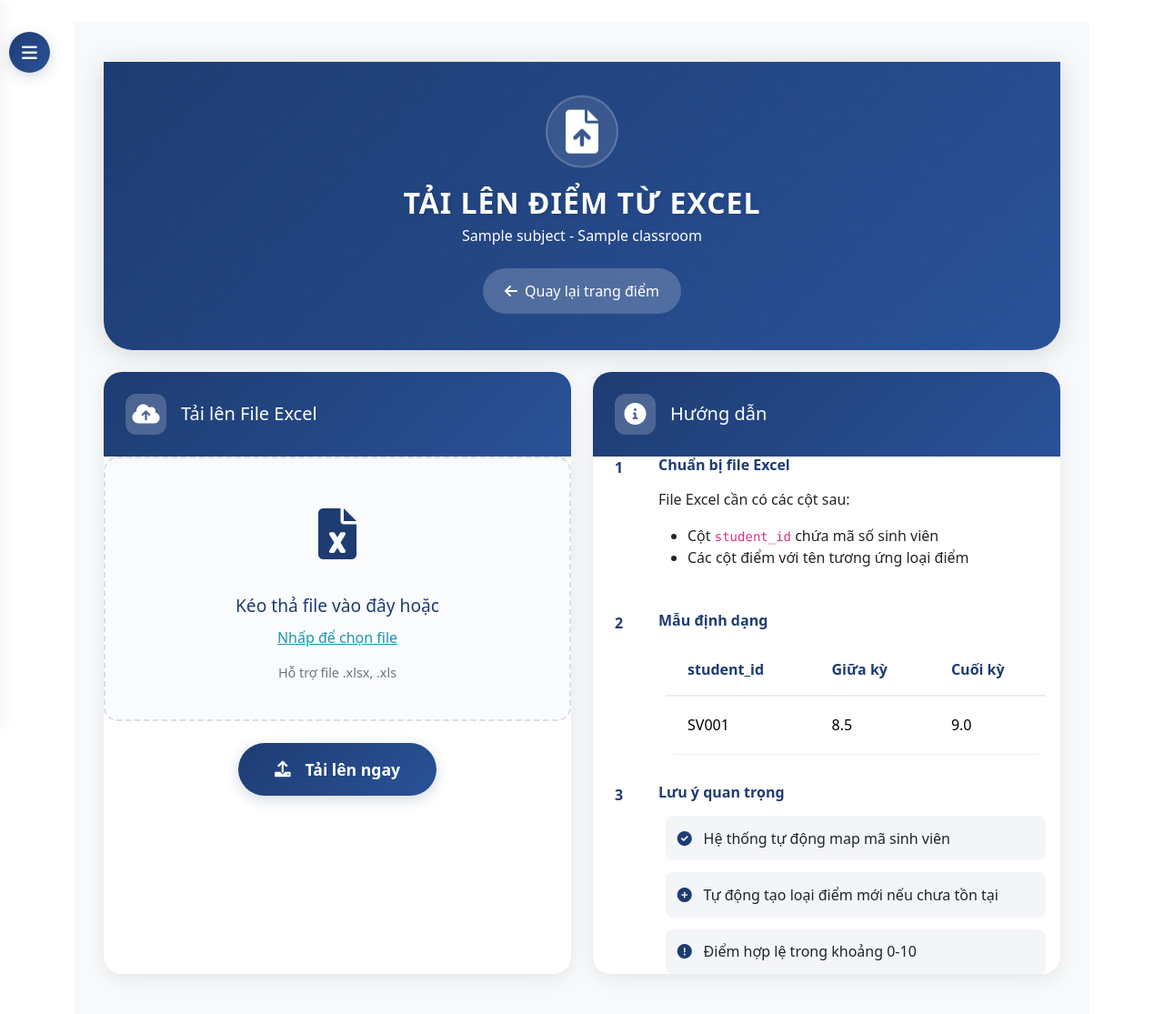
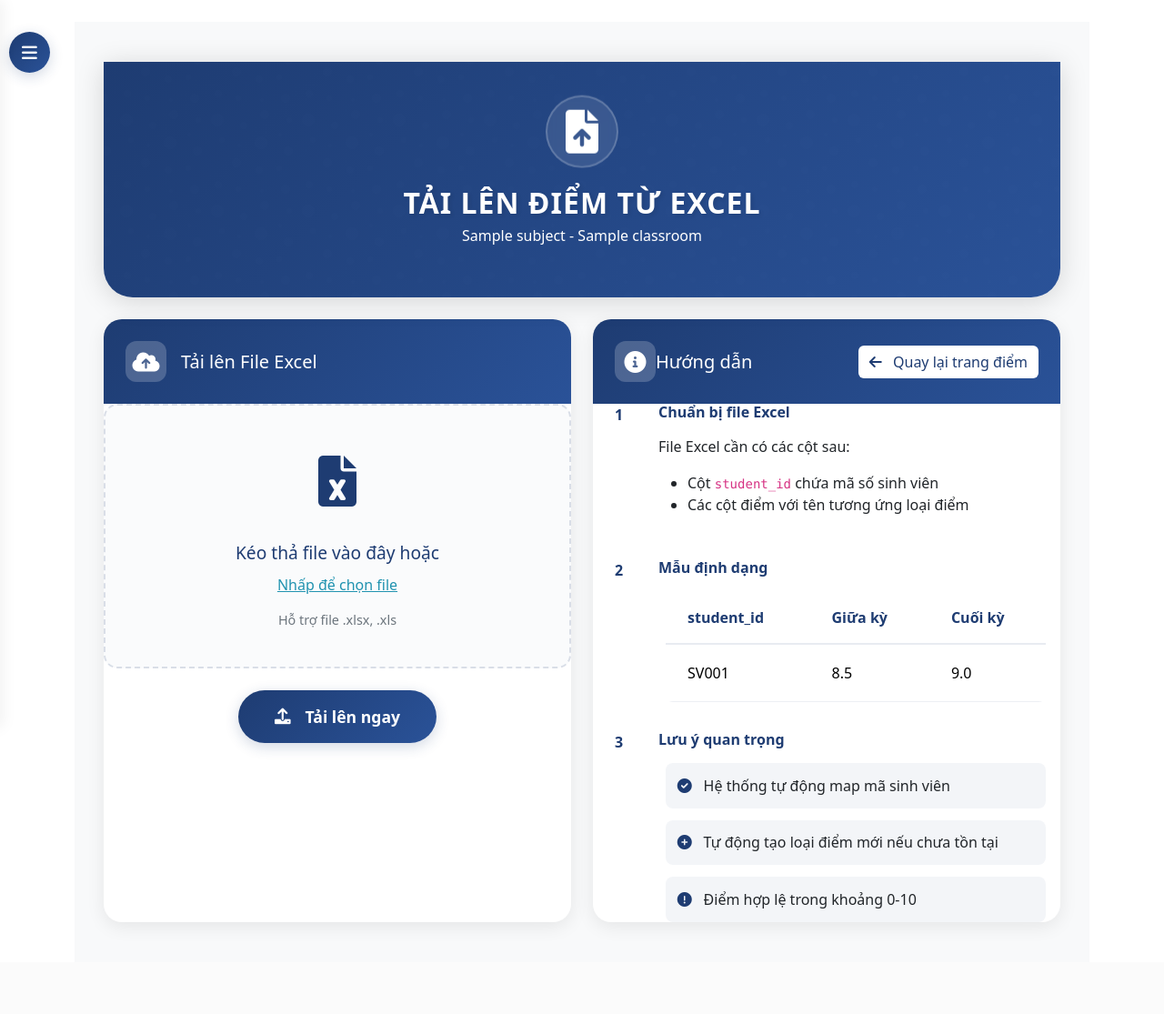
Before and after one commit to MaiThiDieuMy/ADP, a Django app: template templates/core/teacher/upload_grades.html in a window 1280 px wide. Shown: the whole page at 91% size. After the commit the page ends 1019 px from the top, so only its background shows below. Run offline with Django 4.2, Linux system fonts and the light colour scheme; the template is opened without the code that fills it: most values are stand-ins (such as "Sample title", 1, 10 or a date in 2020).

Commit message:
Chỉnh sửa nút quay lại

```diff
--- a/templates/core/teacher/upload_grades.html
+++ b/templates/core/teacher/upload_grades.html
@@ -1145,6 +1145,10 @@
 {% endblock %}
 
 {% block content %}
+<!-- Debug assignment -->
+<!-- Assignment ID: {{ assignment.id }} -->
+<!-- Assignment: {{ assignment }} -->
+
 <!-- Navbar duy nhất -->
 <!-- Sidebar Toggle Button -->
 <button id="sidebarCollapse">
@@ -1209,12 +1213,6 @@
                         </div>
                         <h1 class="hero-title">TẢI LÊN ĐIỂM TỪ EXCEL</h1>
                         <p class="hero-subtitle">{{ assignment.subject.name }} - {{ assignment.classroom.name }}</p>
-                        <div class="mt-4">
-                            <a href="{% url 'class_grades' assignment.id %}" class="btn-back">
-                                <i class="fas fa-arrow-left me-2"></i>
-                                Quay lại trang điểm
-                            </a>
-                        </div>
                     </div>
                 </div>
             </div>
@@ -1270,11 +1268,17 @@
             <!-- Instructions Card -->
             <div class="col-lg-6">
                 <div class="content-card instruction-card">
-                    <div class="card-header">
-                        <div class="header-icon">
-                            <i class="fas fa-info-circle"></i>
+                    <div class="card-header d-flex justify-content-between align-items-center">
+                        <div class="d-flex align-items-center">
+                            <div class="header-icon">
+                                <i class="fas fa-info-circle"></i>
+                            </div>
+                            <h5 class="mb-0">Hướng dẫn</h5>
                         </div>
-                        <h5 class="mb-0">Hướng dẫn</h5>
+                        <a href="{% url 'class_grades' assignment.id %}" class="btn btn-light">
+                            <i class="fas fa-arrow-left me-2"></i>
+                            Quay lại trang điểm
+                        </a>
                     </div>
                     <div class="card-body">
                         <div class="instruction-steps">
```
